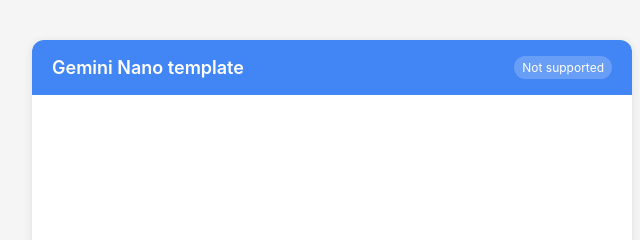
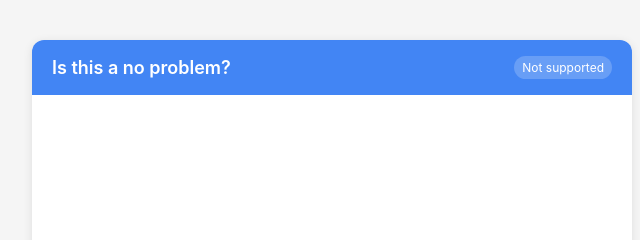
Before and after one commit to wasabina67/is-this-a-no-problem, a website: page docs/index.html in a window 1280 px wide. Shown: the top 240 px of the page, 308-948 px from the left. Drawn offline with nearby package versions, Linux system fonts and the light colour scheme.

Commit message:
Update index.html

```diff
--- a/docs/index.html
+++ b/docs/index.html
@@ -3,14 +3,14 @@
   <head>
     <meta charset="UTF-8">
     <meta name="viewport" content="width=device-width, initial-scale=1.0">
-    <title>Gemini Nano template</title>
+    <title>Is this a no problem?</title>
     <link rel="icon" href="favicon.ico">
     <link rel="stylesheet" href="styles.css">
   </head>
   <body>
     <div class="chat-container">
       <header class="chat-header">
-        <h1>Gemini Nano template</h1>
+        <h1>Is this a no problem?</h1>
         <div id="status" class="status">Checking...</div>
       </header>
       <main id="chat-messages" class="chat-messages">
```
